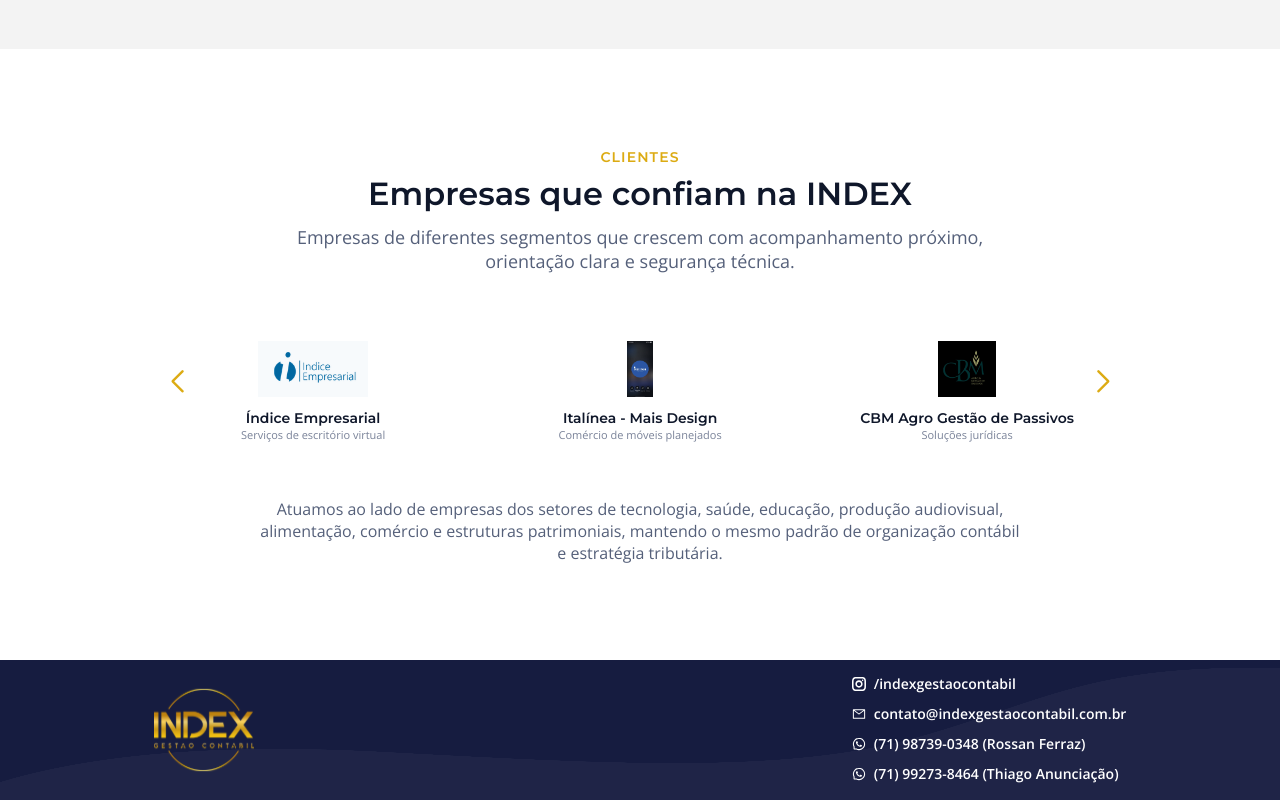
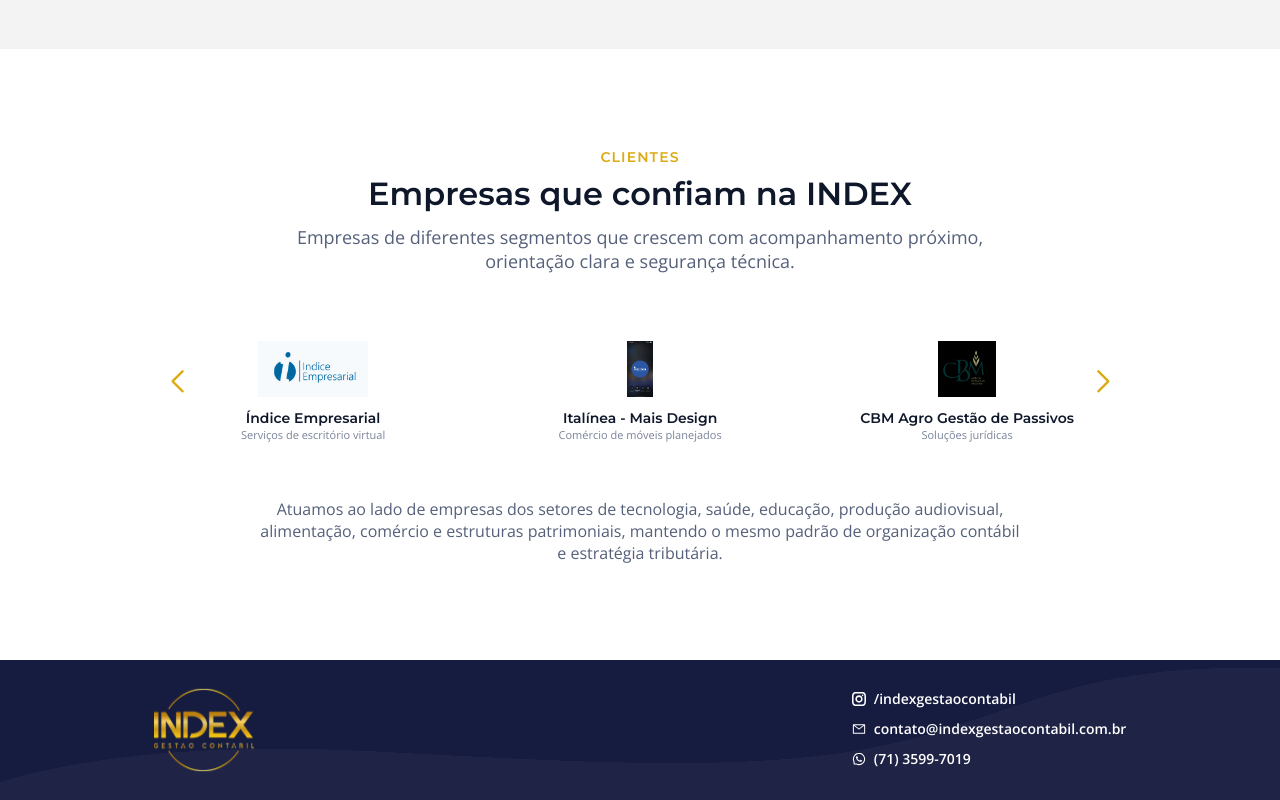
Before and after one commit to indexgestaocontabil/indexgestaocontabil.github.io, a React (Create React App) app: page / in a window 1280 px wide. Shown: the part 4573-5373 px from the top of the page. Built offline with nearby package versions, Linux system fonts and the light colour scheme.

Commit message:
Add files via upload

```diff
--- a/src/components/Footer/Footer.tsx
+++ b/src/components/Footer/Footer.tsx
@@ -4,7 +4,6 @@ import {
   renderInstagramActionLink,
   renderWhatsAppActionLink,
 } from '../../utils/utilitary-renders';
-import { MEMBERS } from '../../globals';
 import { ReactComponent as Logo } from '../../assets/img/logo-dourada.svg';
 
 const Footer = () => (
@@ -13,8 +12,7 @@ const Footer = () => (
     <div className="footer-contacts">
       {renderInstagramActionLink()}
       {renderEmailActionLink()}
-      {renderWhatsAppActionLink(MEMBERS.Rossan.phone, MEMBERS.Rossan.name)}
-      {renderWhatsAppActionLink(MEMBERS.Thiago.phone, MEMBERS.Thiago.name)}
+      {renderWhatsAppActionLink('(71) 3599-7019')}
     </div>
   </footer>
 );
```
